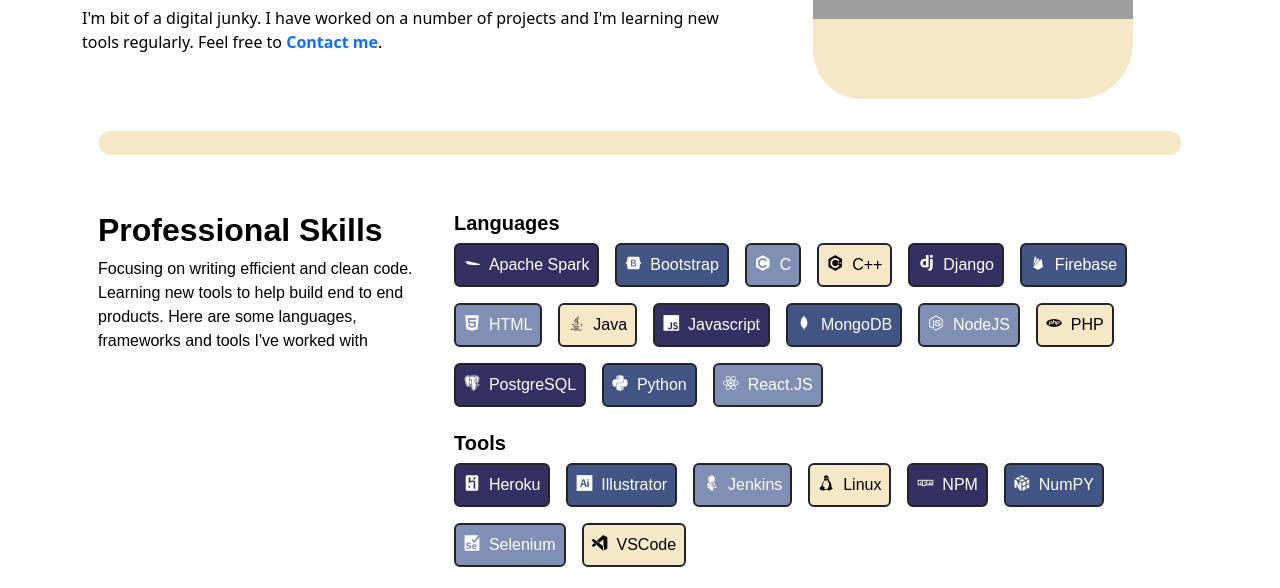
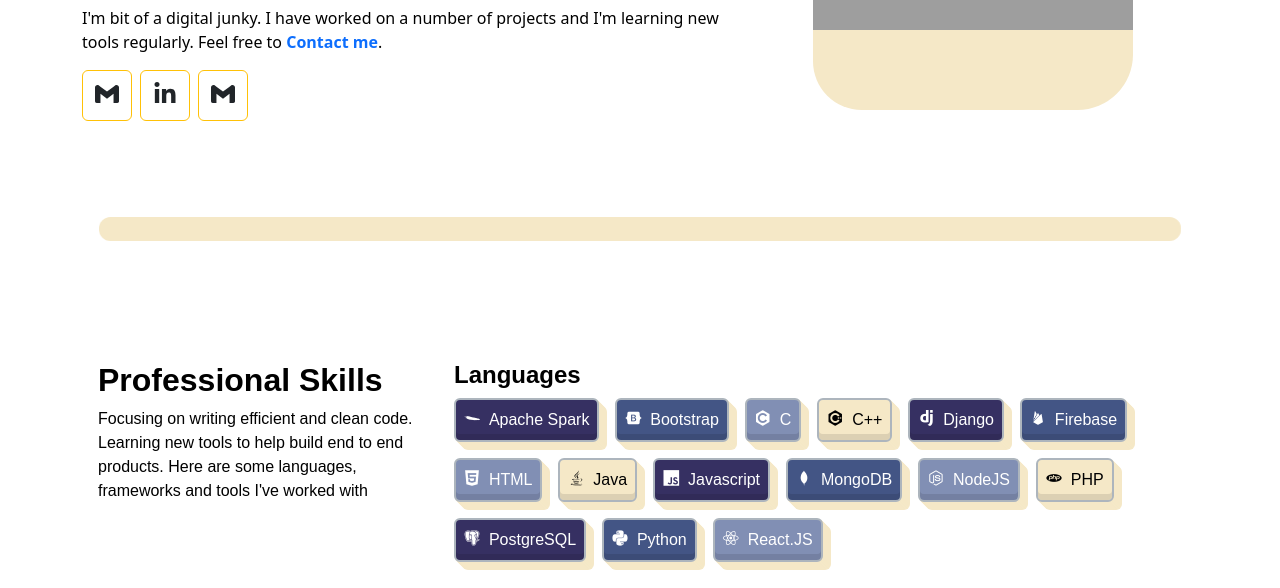
Before and after one commit to kmth-hash/portfolio, a React (Vite) app in the folder portfolio/: page / in a window 1280 px wide. Shown: the part 347-935 px from the top of the page. Built offline with nearby package versions, Linux system fonts and the light colour scheme; grey boxes are pictures that could not be loaded.

Commit message:
Skill styles updated

```diff
--- a/portfolio/src/components/Homepage.jsx
+++ b/portfolio/src/components/Homepage.jsx
@@ -3,6 +3,7 @@
 import MainPageFirst from "./MainPageFirst";
 import Header from "./Header";
 import MainPageSecond from "./MainPageSecond";
+import MidBar from "./MidBar";
 function Homepage() {
 
   const { scrollYProgress } = useScroll();
@@ -23,33 +24,9 @@
         <div className="homepage-body container-md ">
           <MainPageFirst />
 
-          <motion.div className="" animate={{
-            scaleX : 0.95 ,
-
-          }}
-          transition={{
-            duration : 10 ,
-            ease : "easeInOut" ,
-            repeat : "infinity"
-          }}
-
-          >
-          <div className="home-bar text-white"></div>
-          </motion.div>
+          <MidBar />
           <MainPageSecond />
-          <motion.div className="" animate={{
-            scaleX : 0.95 ,
-
-          }}
-          transition={{
-            duration : 10 ,
-            ease : "easeInOut" ,
-            repeat : "infinity"
-          }}
-
-          >
-          <div className="home-bar text-white"></div>
-          </motion.div>
+          <MidBar />
 
         </div>
       </div>
--- a/portfolio/src/components/MainPageFirst.jsx
+++ b/portfolio/src/components/MainPageFirst.jsx
@@ -1,7 +1,8 @@
 import "../stylesheets/homepage.css";
 import { motion } from "framer-motion";
 import Typewriter from "typewriter-effect";
-import { FaLongArrowAltRight } from "react-icons/fa";
+import { FaLinkedinIn } from "react-icons/fa";
+import { SiGmail } from "react-icons/si";
 
 function MainPageFirst() {
   const getRandomPercent = (n) => {
@@ -14,9 +15,9 @@
     return ls;
   };
   return (
-    <div className="row justify-content-between">
+    <div className="h-75v row justify-content-between">
       <div className="col-md-7  container">
-        <h4>Hi! I'm </h4>
+        <h4>Hi! I&#39;m </h4>
         <Typewriter
           onInit={(typewriter) => {
             typewriter
@@ -39,15 +40,52 @@
         />
         <h2 className="">Software Developer </h2>
         <p>
-          I&#39;m a <b>Full Stack Developer</b> and <b>
-            Data Engineer</b> who loves building stuff.
-          I spend most of my time building projects, fixing bugs and trying not
-          to crash the server while at it.
+          I&#39;m a <b>Full Stack Developer</b> and <b>Data Engineer</b> who
+          loves building stuff. I spend most of my time building projects,
+          fixing bugs and trying not to crash the server while at it.
         </p>
         <p>
-          I&#39;m bit of a digital junky. I have worked on a number of projects and
-          I&#39;m learning new tools regularly. Feel free to <b><a href="/contact-me">Contact me</a></b>.
+          I&#39;m bit of a digital junky. I have worked on a number of projects
+          and I&#39;m learning new tools regularly. Feel free to{" "}
+          <b>
+            <a href="/contact-me">Contact me</a>
+          </b>
+          .
         </p>
+        {/* <div className="btn btn-custom-blue d-flex flex-row text-center"> */}
+
+        <div className="d-flex gap-2">
+          <motion.div
+            whileHover={{ scale: 1.1 }}
+            transition={{ type: "spring", stiffness: 400, damping: 10 }}
+            className="btn btn-warning bg-white text-dark"
+          >
+            <h4>
+              <SiGmail />
+            </h4>
+          </motion.div>
+
+          <motion.div
+            whileHover={{ scale: 1.1 }}
+            transition={{ type: "spring", stiffness: 400, damping: 10 }}
+            className="btn btn-warning bg-white text-dark"
+          >
+            <h4>
+              <FaLinkedinIn />
+            </h4>
+          </motion.div>
+
+          <motion.div
+            whileHover={{ scale: 1.1 }}
+            transition={{ type: "spring", stiffness: 400, damping: 10 }}
+            className="btn btn-warning bg-white text-dark"
+          >
+            <h4>
+              <SiGmail />
+            </h4>
+          </motion.div>
+        </div>
+        {/* </div> */}
         {/* <br />
         <div className="btn btn-custom-blue d-flex flex-row col-4 col-md-4 text-center">
           <h5>Ping Me </h5>{" "}
@@ -83,13 +121,15 @@
       </div>
       <div className="col-md-6 mt-3">
         {/* <div className="btn btn-custom-blue d-flex flex-row col-4 col-md-4 text-center">
-          <h5>Resume </h5>{" "}
+          <h5>Mail</h5>{" "}
           <motion.div
             className=" d-none d-sm-block"
             animate={{ x: 5 }}
             transition={{ repeat: "infinity", duration: 1 }}
           >
-            <FaLongArrowAltRight />
+            <h4>
+          <SiGmail/>
+        </h4>
           </motion.div>
         </div> */}
       </div>
--- a/portfolio/src/components/MainPageSecond.jsx
+++ b/portfolio/src/components/MainPageSecond.jsx
@@ -1,5 +1,5 @@
 import "../stylesheets/homepage.css";
-import { skills, tools , colorPalette, textcolorPalette } from "../staticDataFile";
+import { skills, tools , colorPalette, textcolorPalette , colorPalette2 } from "../staticDataFile";
 import { useState } from "react";
 import { motion } from "framer-motion";
 
@@ -28,18 +28,18 @@
             </p>
           </div>
           <div className="col-md-8 p-2 ">
-            <h5><b>Languages</b></h5>
+            <h4><b>Languages</b></h4>
 
             <div className="skill-grid d-flex flex-wrap gap-3">
 
               {skillState.map((skill, index) => {
                 return (
                   <motion.div key={index}
-                  whileHover={{ scale: 1.1 }}
+                  whileHover={{ scale: 1.05 }}
                   transition={{ type: "spring", stiffness: 400, damping: 10 }}
 
                   >
-                    <div style={{backgroundColor : colorPalette[index%4], color : textcolorPalette[index%4]}} className="text-center fw-medium border border-2 border-dark p-2 rounded">
+                    <div style={{backgroundColor : colorPalette[index%4], color : textcolorPalette[index%4]}} className="text-center cust-btn-css fw-medium border border-2 border-dark-subtle p-2 rounded">
                     <i className={skill.tagLogo}></i>&nbsp;&nbsp;{skill.tagName}
 
                   </div>
@@ -48,7 +48,7 @@
               })}
             </div>
             <br />
-            <h5><b>Tools</b></h5>
+            <h4><b>Tools</b></h4>
             <div className="skill-grid d-flex flex-wrap gap-3">
 
               {toolState.map((skill, index) => {
@@ -58,7 +58,7 @@
                   transition={{ type: "spring", stiffness: 400, damping: 10 }}
 
                   >
-                    <div style={{backgroundColor : colorPalette[index%4], color : textcolorPalette[index%4]}} className="text-center fw-medium border border-2 border-dark p-2 rounded">
+                    <div style={{backgroundColor : colorPalette[index%4], color : textcolorPalette[index%4]}} className="text-center shadow fw-medium border border-2 border-dark-subtle p-2 rounded">
                     <i className={skill.tagLogo}></i>&nbsp;&nbsp;{skill.tagName}
 
                   </div>
--- /dev/null
+++ b/portfolio/src/components/MidBar.jsx
@@ -0,0 +1,22 @@
+import "../stylesheets/homepage.css";
+import { motion } from "framer-motion";
+
+function MidBar() {
+  return (
+    <motion.div className="midbar" animate={{
+        scaleX : 0.95 ,
+
+      }}
+      transition={{
+        duration : 10 ,
+        ease : "easeInOut" ,
+        repeat : "infinity"
+      }}
+
+      >
+      <div className="home-bar text-white"></div>
+      </motion.div>
+  )
+}
+
+export default MidBar
--- a/portfolio/src/staticDataFile.jsx
+++ b/portfolio/src/staticDataFile.jsx
@@ -116,6 +116,13 @@
   "#FFFFFF" ,
   "#000000" ,
 
+];
+
+export const colorPalette2 = [
+  "#0F0F0F" ,
+  "#AED2FF",
+  "#005B41",
+  "#6499E9"
 ]
 
 export const skills = skillList;
--- a/portfolio/src/stylesheets/homepage.css
+++ b/portfolio/src/stylesheets/homepage.css
@@ -60,5 +60,43 @@
 }
 
 .skill-grid {
+}
 
+.midbar {
+  margin: 5rem 0;
 }
+
+.cust-btn-css {
+  outline: 0px;
+  font-size: 1em;
+  font-weight: 600;
+  background: rgb(255, 255, 255);
+  color: rgb(0, 0, 0);
+  border: none;
+  padding: 20px 34px;
+  cursor: pointer;
+  transition: all 0.3s ease-out 0s;
+  box-shadow: rgba(0, 0, 0, 0.1) 0px -6px 0px 0px inset,
+    #f5e8c7 1px 1px 0px 0px, #f5e8c7 2px 2px 0px 0px,
+    #f5e8c7 3px 3px 0px 0px, #f5e8c7 4px 4px 0px 0px,
+    #f5e8c7 5px 5px 0px 0px, #f5e8c7 6px 6px 0px 0px,
+    #f5e8c7 7px 7px 0px 0px, #f5e8c7 8px 8px 0px 0px;
+}
+
+.cust-btn-css:hover {
+  color: rgb(68, 68, 68);
+  background: rgb(255, 255, 255);
+}
+
+.cust-btn-css:active {
+  color: rgb(34, 34, 34);
+  background: rgb(255, 255, 255);
+  box-shadow: rgba(0, 0, 0, 0.1) 0px -4px 0px 0px inset,
+    #f5e8c7 1px 1px 0px 0px, #f5e8c7 2px 2px 0px 0px,
+    #f5e8c7 3px 3px 0px 0px, #f5e8c7 4px 4px 0px 0px,
+    #f5e8c7 5px 5px 0px 0px;
+}
+
+.cust-btn-css:focus {
+  color: rgb(34, 34, 34);
+}
```
Also changed, not shown: 1 other file (tests, documents, lock files or other folders).
